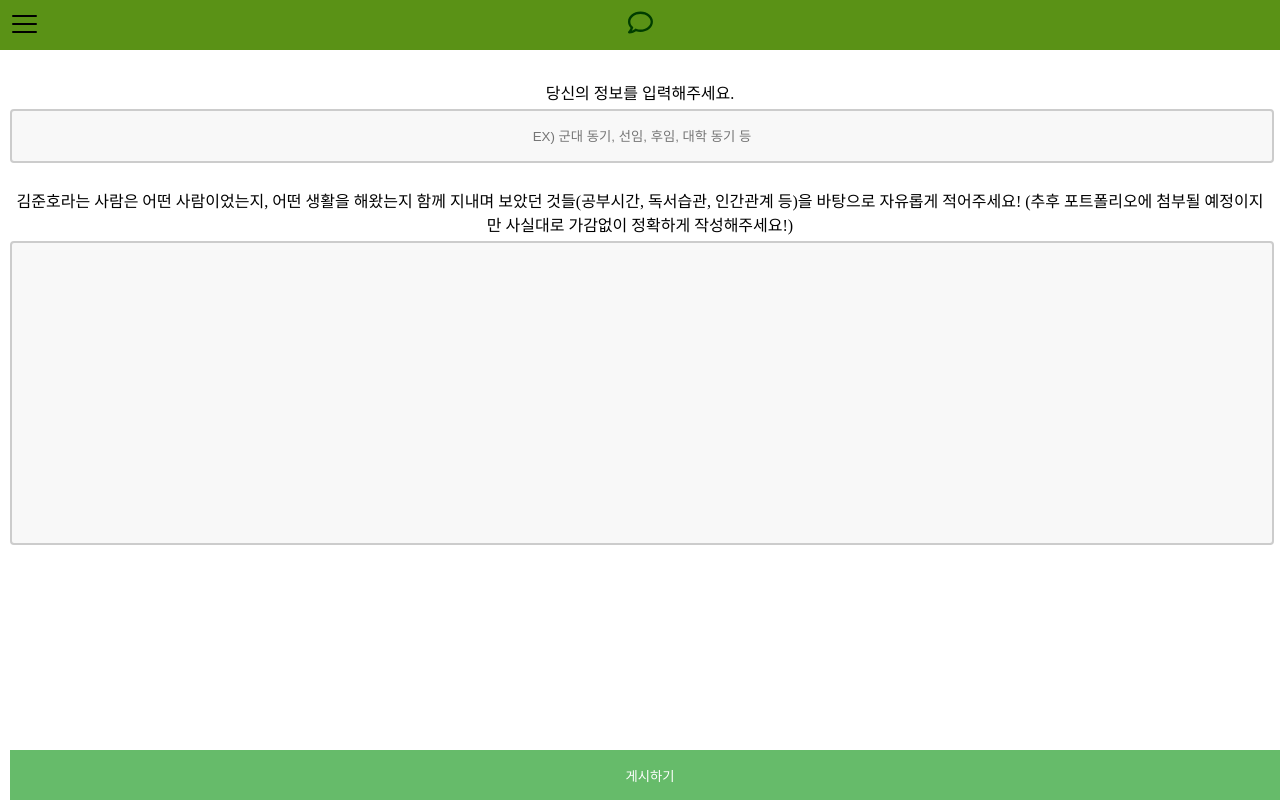
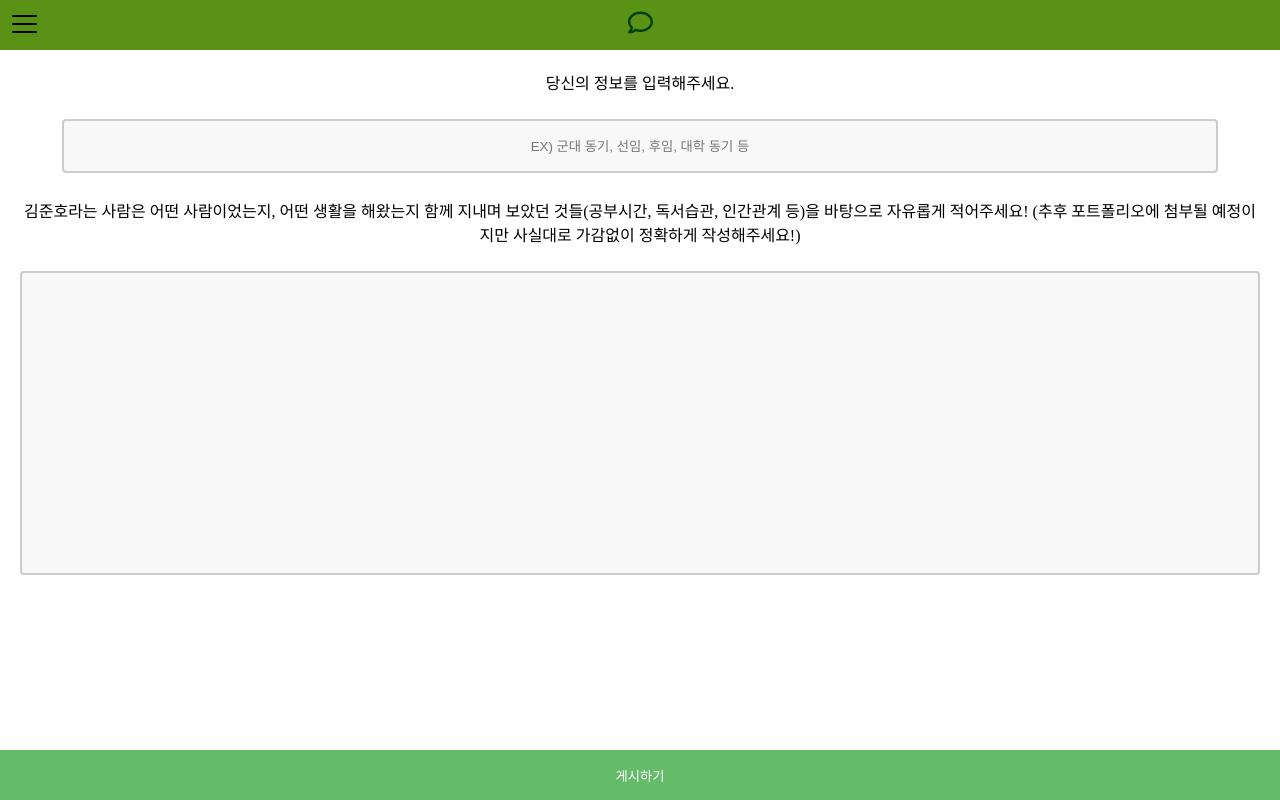
Before and after one commit to JunhOpportunity/youreca, a React (Create React App) app: page /Responses-Chat/upload in a window 1280 px wide. Built offline with nearby package versions, Linux system fonts and the light colour scheme; no server answers; sample sign-in values are in the browser's storage; a web font is replaced by a local one.

Commit message:
Upload page Submit Button Err(Left-Blank) Resolve

```diff
--- a/src/Routes/Upload.js
+++ b/src/Routes/Upload.js
@@ -17,7 +17,6 @@ const Wrapper = styled.div`
   flex-direction: column;
   justify-content: center;
   align-items: center;
-  padding: 10px;
 `;
 
 const Form = styled.form`
@@ -29,7 +28,13 @@ const Form = styled.form`
 
 const Label = styled.label`
   text-align: center;
-  margin-top: 20px;
+  margin: 20px;
+`;
+
+const InputDiv = styled.div`
+  display: flex;
+  justify-content: center;
+  align-items: center;
 `;
 
 const Input = styled.input`
@@ -37,8 +42,9 @@ const Input = styled.input`
   border-radius: 4px;
   background-color: #f8f8f8;
   border: none;
-  width: 100%;
-  padding: 0px;
+  width: 90%;
+  padding: 0;
+  margin: 0 20px;
   height: 50px;
   text-align: center;
   color: black;
@@ -55,6 +61,7 @@ const InputSubmit = styled.input`
   position: fixed;
   bottom: 0;
   width: 100%;
+  cursor: pointer;
 `;
 
 const TextArea = styled.textarea`
@@ -69,6 +76,7 @@ const TextArea = styled.textarea`
   border: 2px solid #ccc;
   border-radius: 4px;
   background-color: #f8f8f8;
+  margin: 0 20px;
 `;
 
 export default function Upload() {
@@ -129,7 +137,7 @@ export default function Upload() {
           createdTime: koDate,
           userEmail: user.email,
           emailVer: user.emailVerified,
-          created: Date.now()
+          created: Date.now(),
         });
         Swal.fire("등록되었습니다!", "", "success");
         setTimeout(() => {
@@ -147,6 +155,7 @@ export default function Upload() {
         <EmptyBox />
         <Form onSubmit={onSubmit}>
           <Label for="story">당신의 정보를 입력해주세요.</Label>
+          <InputDiv>
             <Input
               type="text"
               placeholder="EX) 군대 동기, 선임, 후임, 대학 동기 등"
@@ -155,7 +164,14 @@ export default function Upload() {
               onChange={onChange}
               required
             />
-          <Label for="story">김준호라는 사람은 어떤 사람이었는지, 어떤 생활을 해왔는지 함께 지내며 보았던 것들(공부시간, 독서습관, 인간관계 등)을 바탕으로 자유롭게 적어주세요! (추후 포트폴리오에 첨부될 예정이지만 사실대로 가감없이 정확하게 작성해주세요!)</Label>
+          </InputDiv>
+          <Label for="story">
+            김준호라는 사람은 어떤 사람이었는지, 어떤 생활을 해왔는지 함께
+            지내며 보았던 것들(공부시간, 독서습관, 인간관계 등)을 바탕으로
+            자유롭게 적어주세요! (추후 포트폴리오에 첨부될 예정이지만 사실대로
+            가감없이 정확하게 작성해주세요!)
+          </Label>
+          <InputDiv>
             <TextArea
               type="text"
               value={response}
@@ -163,10 +179,10 @@ export default function Upload() {
               onChange={onChange}
               required
             ></TextArea>
+          </InputDiv>
           <InputSubmit type="submit" value="게시하기" />
         </Form>
       </Wrapper>
-
     </>
   );
 }
```
Lines whose indentation alone changed are shown as unchanged.
